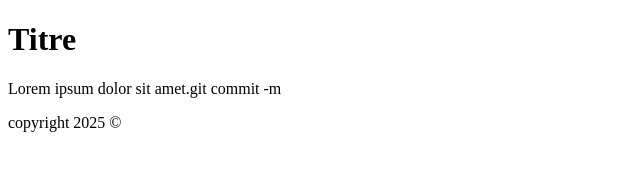
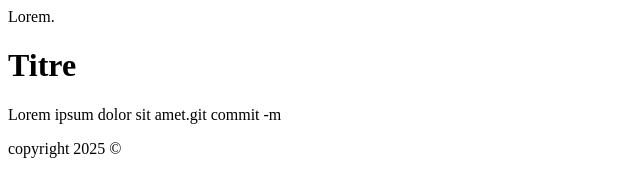
Before and after one commit to NiaNia2/Exo2, a plain HTML site: page index.html in a window 1280 px wide. Shown: the whole page, without its empty margins (0-640 px from the left). Drawn offline with Linux system fonts and the light colour scheme.

Commit message:
ajout nav

```diff
--- a/index.html
+++ b/index.html
@@ -8,6 +8,9 @@
 </head>
 
 <body>
+    <header>
+        <nav>Lorem.</nav>
+    </header>
     <h1>Titre</h1>
     <main>
         <p>Lorem ipsum dolor sit amet.git commit -m</p>
```
